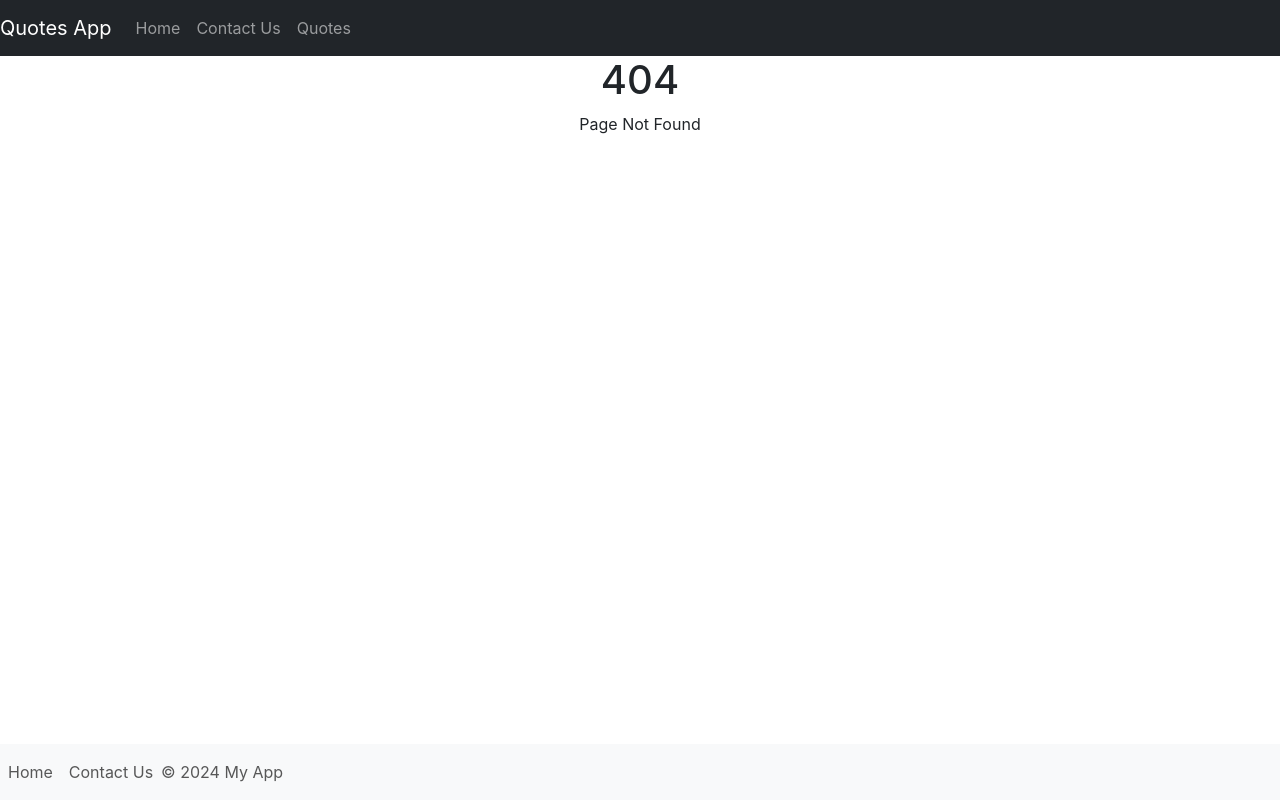
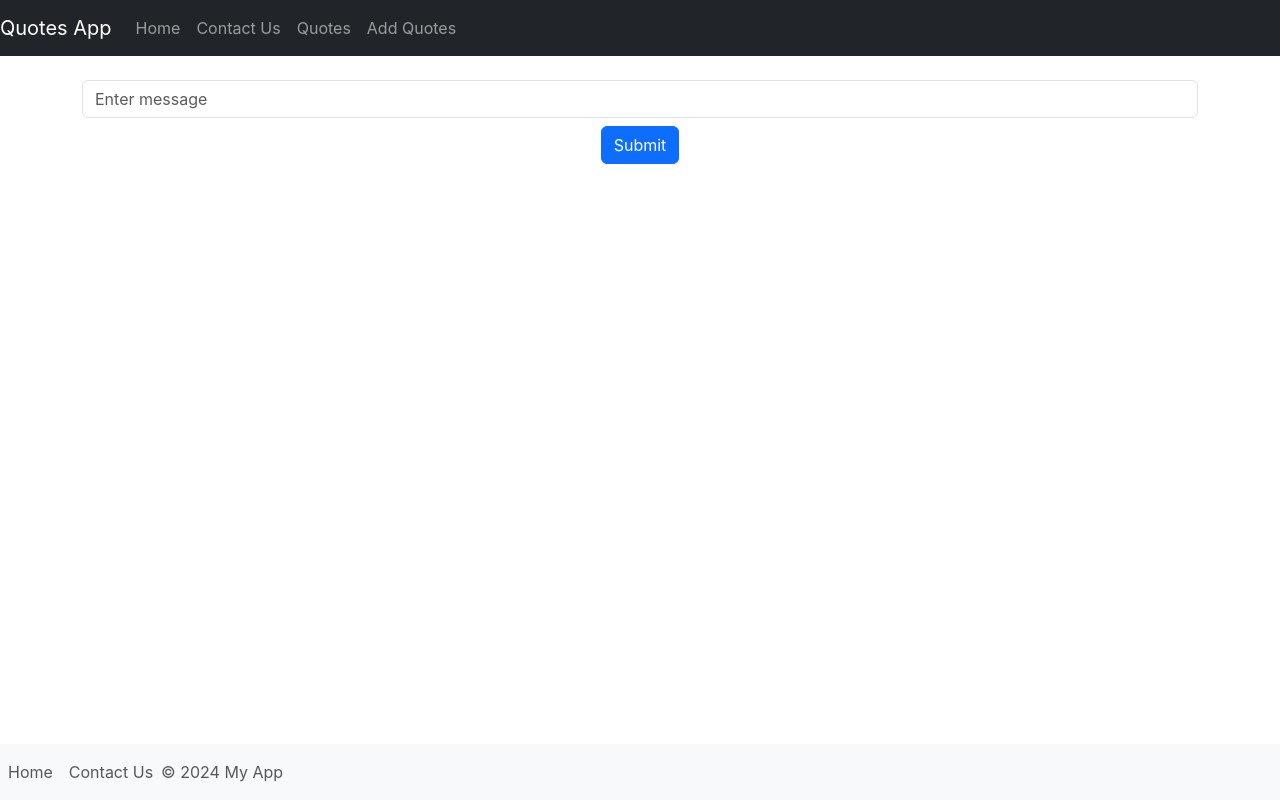
Before and after one commit to VikashChauhan51/quotes-app, a React (Create React App) app: page /add-quote in a window 1280 px wide. Before the commit this address had no page. Built offline with nearby package versions, Linux system fonts and the light colour scheme.

Commit message:
added add from

```diff
--- a/src/AppRoutes.tsx
+++ b/src/AppRoutes.tsx
@@ -4,7 +4,8 @@ import NetworkStatus from './hooks/NetworkStatus';
 
 const Home = lazy(() => import('./features/Home'));
 const ContactUs = lazy(() => import('./features/ContactUs'));
-const Quotes = lazy(() => import('./features/Quotes'));
+const Quotes = lazy(() => import('./features/quotes').then(module => ({ default: module.Quotes })));
+const AddQuote = lazy(() => import('./features/quotes').then(module => ({ default: module.AddQuote })));
 const Loader = lazy(() => import('./components').then(module => ({ default: module.Loader })));
 const NotFound = lazy(() => import('./features/NotFound'));
 
@@ -16,6 +17,7 @@ const AppRoutes = () => {
         <Route path="/" element={<Home />} />
         <Route path="/contact-us" element={<ContactUs />} />
         <Route path="/quotes" element={ <NetworkStatus><Quotes /></NetworkStatus>} />
+        <Route path="/add-quote" element={ <NetworkStatus><AddQuote /></NetworkStatus>} />
         <Route path="*" element={<NotFound />} />
       </Routes>
     </Suspense>
--- a/src/Header.tsx
+++ b/src/Header.tsx
@@ -9,6 +9,7 @@ const Header = () => {
                 <Nav.Link as={Link} to="/">Home</Nav.Link>
                 <Nav.Link as={Link} to="/contact-us">Contact Us</Nav.Link>
                 <Nav.Link as={Link} to="/quotes">Quotes</Nav.Link>
+                <Nav.Link as={Link} to="/add-quote">Add Quotes</Nav.Link>
             </Nav>
         </Navbar>
     );
--- /dev/null
+++ b/src/features/quotes/AddQuote.tsx
@@ -0,0 +1,61 @@
+import React, { useState } from 'react';
+import { createQuote } from '../../utils/api';
+import { Loader, Error } from '../../components';
+import { Button, Form } from 'react-bootstrap';
+
+const AddQuote: React.FC = () => {
+  const [message, setMessage] = useState<string>("");
+  const [isLoading, setIsLoading] = useState<boolean>(false);
+  const [error, setError] = useState<string | null>(null);
+  const [messageError, setMessageError] = useState<string | null>(null);
+  const handleSubmit = async (event: React.FormEvent) => {
+    event.preventDefault();
+    if (message.trim() === "") {
+        setMessageError("Message is required");
+        return;
+      }
+      setMessageError(null);
+    try {
+      await createQuote( {message: message });
+      setMessage("");
+    } catch (err:any) {
+      setError(err.message);
+    } finally {
+      setIsLoading(false);
+    }
+  };
+
+  if (isLoading) {
+    return <Loader />;
+  }
+  if (error) {
+    return <Error message={error} />;
+  }
+  return (
+    <div className="container">
+      <div className="row">
+        <Form className="form-inline" onSubmit={handleSubmit}>
+            <br/>
+          <Form.Group className="form-group mb-2" controlId="formBasicEmail">
+            <Form.Control
+              type="text"
+              className="form-control"
+              placeholder="Enter message"
+              value={message}
+              isInvalid={!!messageError}
+              onChange={(e) => setMessage(e.target.value)}
+            />
+            <Form.Control.Feedback type='invalid'>
+              {messageError}
+            </Form.Control.Feedback>
+          </Form.Group>
+          <Button className="btn btn-primary mb-2" type="submit">
+            Submit
+          </Button>
+        </Form>
+      </div>
+    </div>
+  );
+};
+
+export default AddQuote;
--- a/src/features/Quotes.tsx
+++ b/src/features/quotes/Quotes.tsx
@@ -1,6 +1,6 @@
 import { useEffect, useState } from 'react';
-import { getQuotes } from '../utils/api';
-import {Loader,Error} from '../components';
+import { getQuotes } from '../../utils/api';
+import {Loader,Error} from '../../components';
 
 const Quotes = () => {
   const [quotes, setQuotes] = useState<{ id: string; message: string }[]>([]);
--- /dev/null
+++ b/src/features/quotes/index.tsx
@@ -0,0 +1,2 @@
+export { default as AddQuote } from './AddQuote';
+export { default as Quotes } from './Quotes';
--- a/src/utils/api.ts
+++ b/src/utils/api.ts
@@ -11,7 +11,7 @@ export const getQuote = async (id: string) => {
   return response.data;
 };
 
-export const createQuote = async (quote: { id: string; message: string }) => {
+export const createQuote = async (quote: { message: string }) => {
   const response = await HttpClient.post(`$api/v1/quote`, quote);
   return response.data;
 };
```
